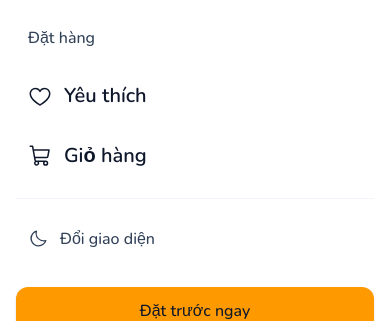
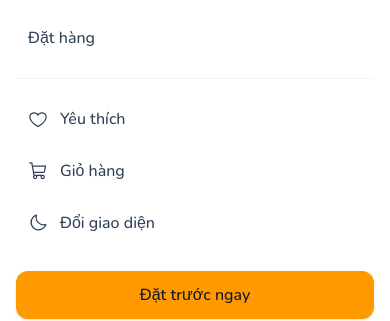
Before and after one commit to giahuydev/smart-health-watch, a Next.js app: page / in a window 390 px wide. Both pictures are taken after a click on the button 354 px from the left and 32 px from the top of the page. Shown: the part 178-499 px from the top of the page. Built offline with nearby package versions, Linux system fonts and the light colour scheme; no server answers.

Commit message:
fix(layout): adjust mobile menu alignment and grouping

```diff
--- a/components/layout/Header.tsx
+++ b/components/layout/Header.tsx
@@ -139,14 +139,16 @@ export function Header() {
                 {link.name}
               </Link>
             ))}
+          </nav>
+          <div className="flex flex-col gap-1 pt-4 border-t border-slate-100 dark:border-gray-800">
             <button
               onClick={() => {
                 setMobileMenuOpen(false);
                 useAppStore.getState().openSidebar("wishlist");
               }}
-              className="w-full flex items-center justify-between text-xl font-heading font-semibold text-slate-900 dark:text-white p-3 rounded-lg hover:bg-slate-50 dark:hover:bg-gray-800"
+              className="w-full flex items-center justify-between text-base font-medium p-3 rounded-lg hover:bg-slate-50 dark:hover:bg-gray-800 text-slate-700 dark:text-gray-200"
             >
-              <span className="flex items-center gap-3"><Heart size={24} /> Yêu thích</span>
+              <span className="flex items-center gap-3"><Heart size={20} /> Yêu thích</span>
               <WishlistBadge />
             </button>
             <button
@@ -154,21 +156,20 @@ export function Header() {
                 setMobileMenuOpen(false);
                 useAppStore.getState().openSidebar("cart");
               }}
-              className="w-full flex items-center justify-between text-xl font-heading font-semibold text-slate-900 dark:text-white p-3 rounded-lg hover:bg-slate-50 dark:hover:bg-gray-800"
+              className="w-full flex items-center justify-between text-base font-medium p-3 rounded-lg hover:bg-slate-50 dark:hover:bg-gray-800 text-slate-700 dark:text-gray-200"
             >
-              <span className="flex items-center gap-3"><ShoppingCart size={24} /> Giỏ hàng</span>
+              <span className="flex items-center gap-3"><ShoppingCart size={20} /> Giỏ hàng</span>
               <CartBadge />
             </button>
-          </nav>
-          <div className="flex items-center justify-between pt-4 border-t border-slate-100 dark:border-gray-800">
             <button
               onClick={() => setTheme(theme === "dark" ? "light" : "dark")}
-              className="p-3 flex items-center gap-3 rounded-lg hover:bg-slate-50 dark:hover:bg-gray-800 text-slate-700 dark:text-gray-200 w-full"
+              className="w-full flex items-center gap-3 p-3 rounded-lg hover:bg-slate-50 dark:hover:bg-gray-800 text-slate-700 dark:text-gray-200"
             >
               {mounted && (theme === "dark" ? <Sun size={20} /> : <Moon size={20} />)}
               <span className="font-medium">Đổi giao diện</span>
             </button>
           </div>
+
           <Button variant="primary" className="w-full justify-center mt-2">
             Đặt trước ngay
           </Button>
```
